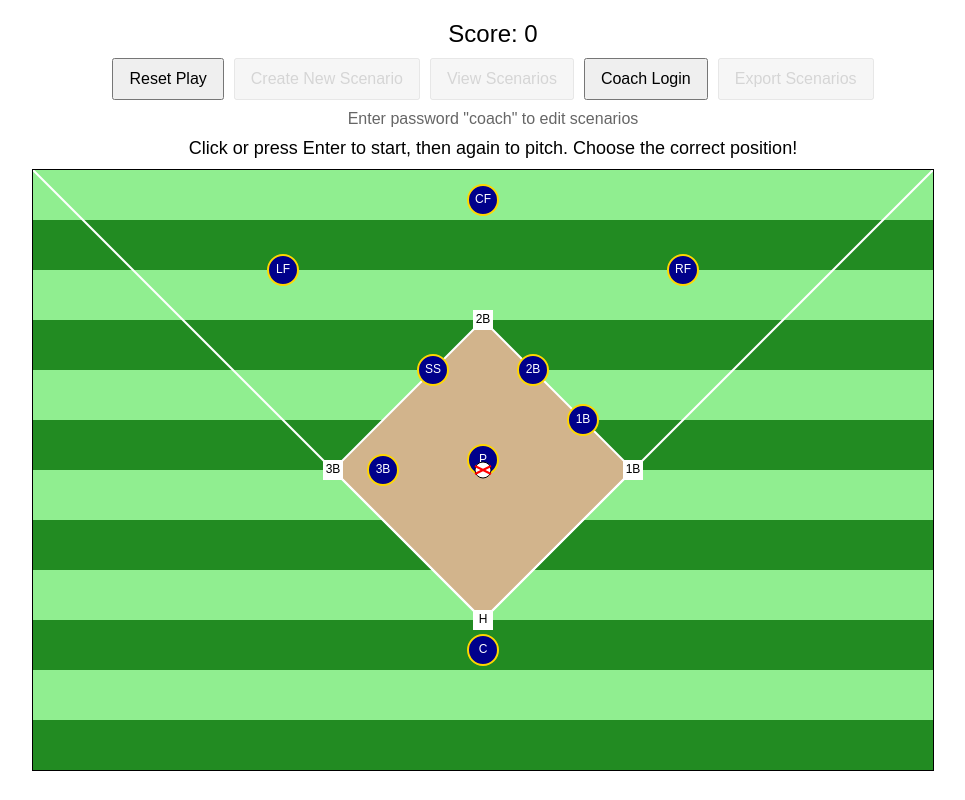
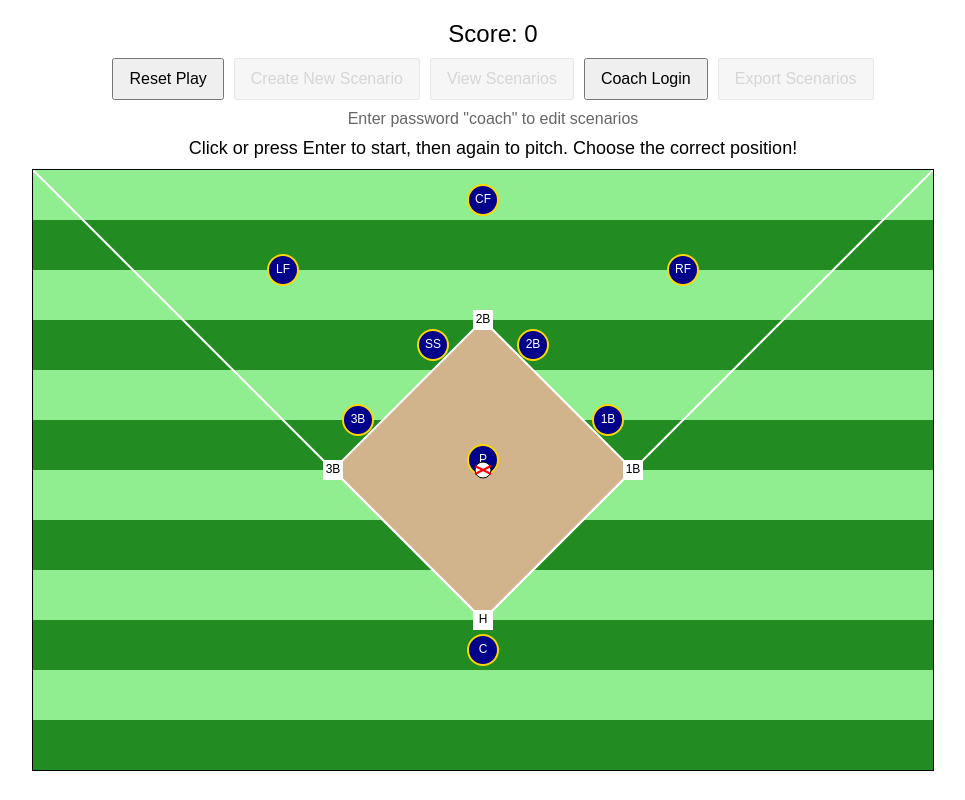
Before and after one commit to jvpeter9/baseball-brain, a plain HTML site: page index.html in a window 1280 px wide. Shown: the whole page, without its empty margins (147-1112 px from the left). Drawn offline with Linux system fonts and the light colour scheme.

Commit message:
Update index.html

```diff
--- a/index.html
+++ b/index.html
@@ -217,13 +217,13 @@
         let isAuthenticated = false, isPreviewMode = false;
         let scaleFactor = 1;
 
-        const shortstop = { x: 400, y: 200, radius: CONSTANTS.FIELDER_RADIUS, color: CONSTANTS.COLORS.FIELDER, label: 'SS' };
-        const firstBase = { x: 550, y: 250, radius: CONSTANTS.FIELDER_RADIUS, color: CONSTANTS.COLORS.FIELDER, label: '1B' };
+        const shortstop = { x: 400, y: 175, radius: CONSTANTS.FIELDER_RADIUS, color: CONSTANTS.COLORS.FIELDER, label: 'SS' };
+        const firstBase = { x: 575, y: 250, radius: CONSTANTS.FIELDER_RADIUS, color: CONSTANTS.COLORS.FIELDER, label: '1B' };
         const rightField = { x: 650, y: 100, radius: CONSTANTS.FIELDER_RADIUS, color: CONSTANTS.COLORS.FIELDER, label: 'RF' };
         const centerField = { x: 450, y: 30, radius: CONSTANTS.FIELDER_RADIUS, color: CONSTANTS.COLORS.FIELDER, label: 'CF' };
         const leftField = { x: 250, y: 100, radius: CONSTANTS.FIELDER_RADIUS, color: CONSTANTS.COLORS.FIELDER, label: 'LF' };
-        const thirdBase = { x: 350, y: 300, radius: CONSTANTS.FIELDER_RADIUS, color: CONSTANTS.COLORS.FIELDER, label: '3B' };
-        const secondBase = { x: 500, y: 200, radius: CONSTANTS.FIELDER_RADIUS, color: CONSTANTS.COLORS.FIELDER, label: '2B' };
+        const thirdBase = { x: 325, y: 250, radius: CONSTANTS.FIELDER_RADIUS, color: CONSTANTS.COLORS.FIELDER, label: '3B' };
+        const secondBase = { x: 500, y: 175, radius: CONSTANTS.FIELDER_RADIUS, color: CONSTANTS.COLORS.FIELDER, label: '2B' };
         const pitcher = { x: 450, y: 290, radius: CONSTANTS.FIELDER_RADIUS, color: CONSTANTS.COLORS.FIELDER, label: 'P' };
         const catcher = { x: 450, y: 480, radius: CONSTANTS.FIELDER_RADIUS, color: CONSTANTS.COLORS.FIELDER, label: 'C' };
         const ball = { x: 450, y: 300, baseRadius: CONSTANTS.BALL_RADIUS, radius: CONSTANTS.BALL_RADIUS, moving: false };
```
